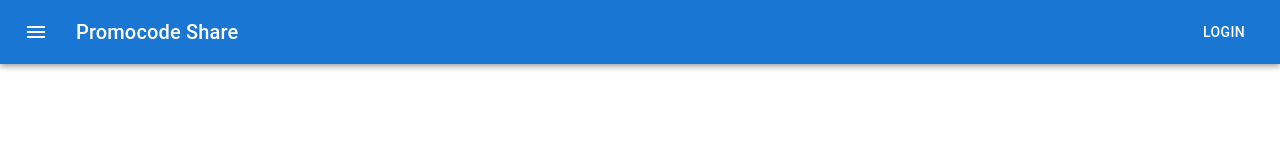
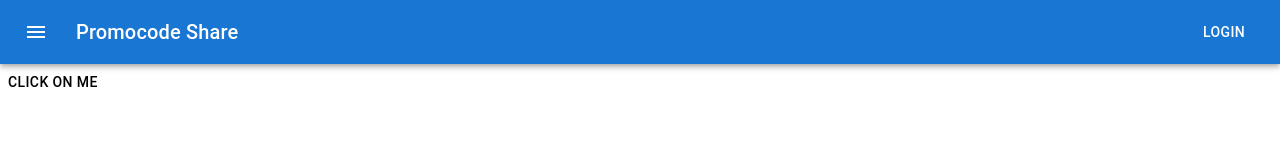
Before and after one commit to ixtreme3/PromocodeShare, a React (Create React App) app in the folder front/: page / in a window 1280 px wide. Shown: the top 160 px of the page. Built offline with nearby package versions, Linux system fonts and the light colour scheme; the HTML template or start-up script is replaced by a standard one; what @material-ui/styled-engine-sc would draw is missing.

Commit message:
issue with styles

```diff
--- a/front/src/App.tsx
+++ b/front/src/App.tsx
@@ -2,11 +2,22 @@ import React from 'react';
 import styled from 'styled-components';
 import ButtonAppBar from './components/buttonAppBar';
 import { StyledEngineProvider } from '@material-ui/styled-engine-sc';
+import { Button } from '@material-ui/core';
 
 const StyledButtonAppBar = styled(ButtonAppBar)`
+  // doesn't work. but should it?
   color: black;
   background-color: white;
   height: 80px;
+`;
+
+const StyledButton = styled(Button)`
+  //color: black; // doesn't work at all
+
+  && {
+    // works fine
+    color: black;
+  }
 `;
 
 function App() {
@@ -15,6 +26,8 @@ function App() {
       <div className="App">
         <StyledButtonAppBar />
       </div>
+
+      <StyledButton>Click on me</StyledButton>
     </StyledEngineProvider>
   );
 }
```
